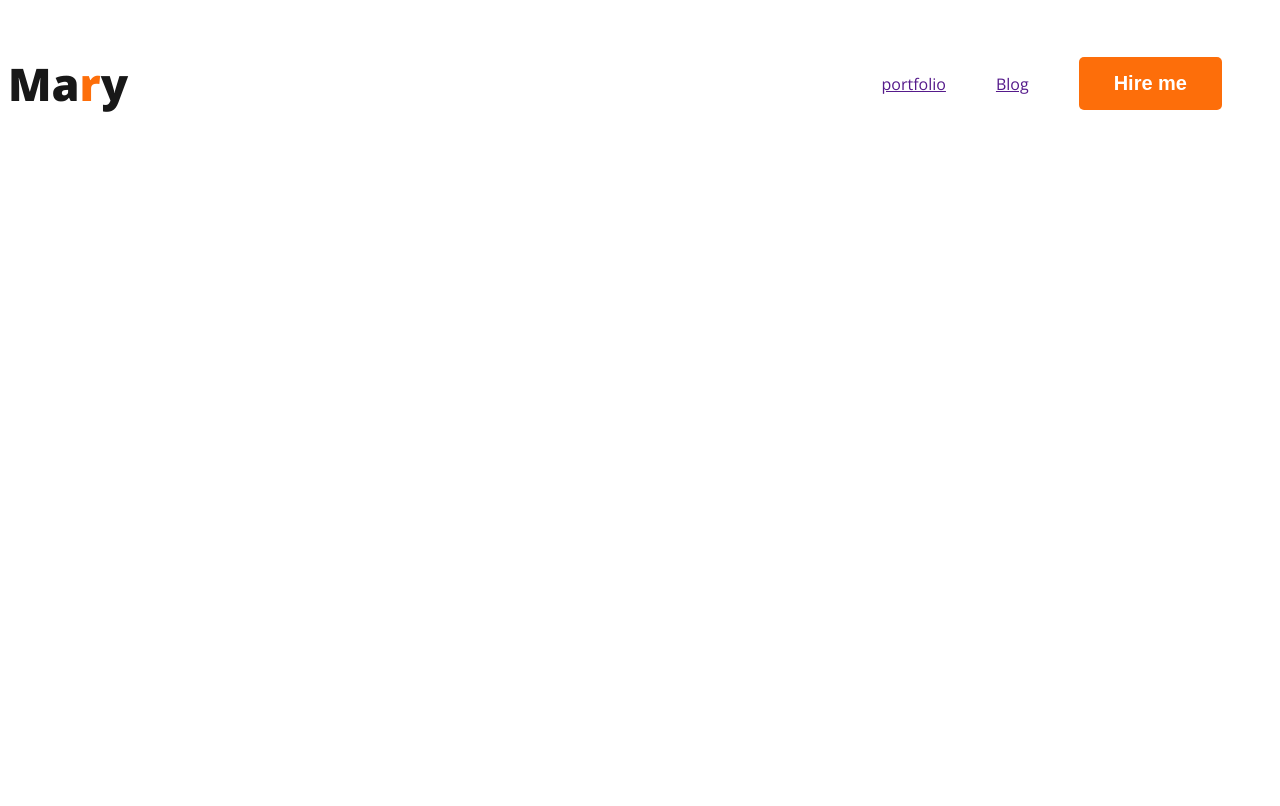
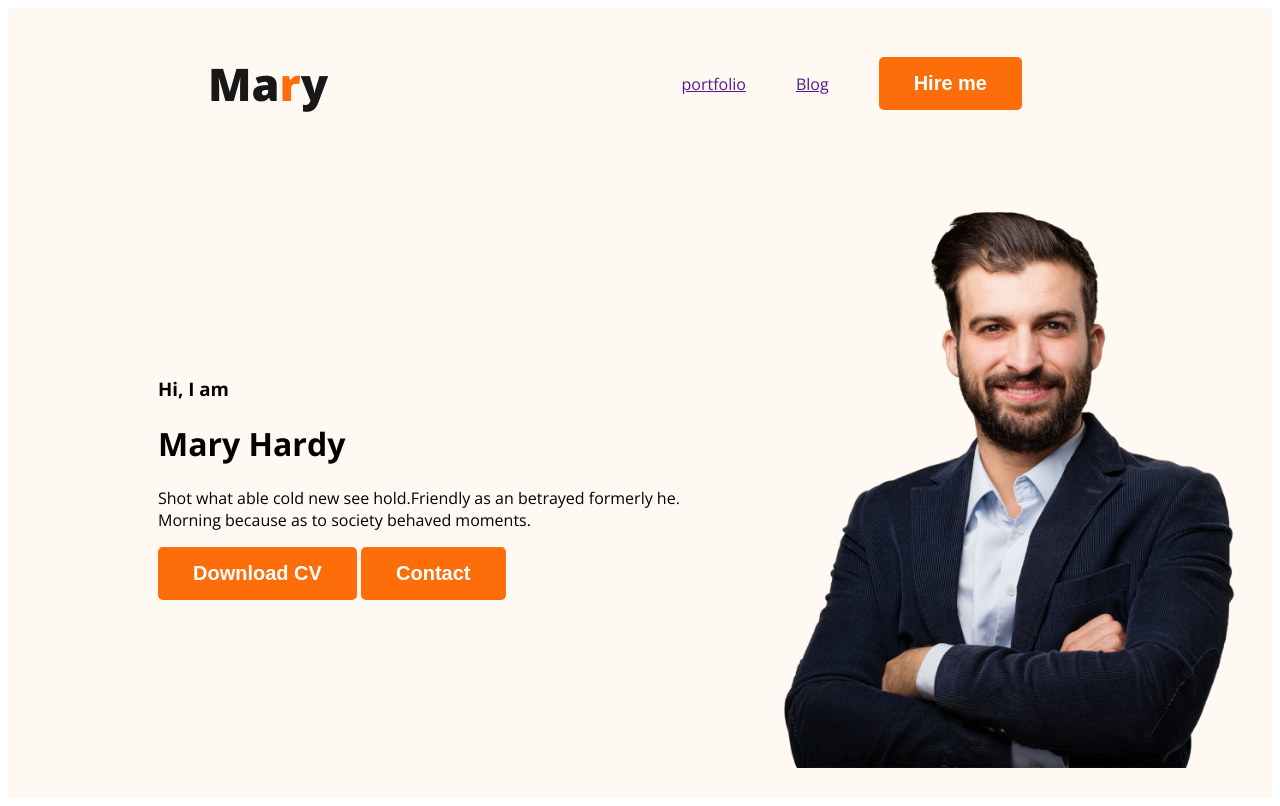
Before and after one commit to halimaislam1/webdeveloper-portfolio, a plain HTML site: page index.html in a window 1280 px wide. Drawn offline with nearby package versions, Linux system fonts and the light colour scheme.

Commit message:
added banner

```diff
--- a/index.html
+++ b/index.html
@@ -10,9 +10,7 @@
     <link rel="stylesheet" href="styles/portfolio.css">
 </head>
 <body>
-    <header>
-
-    </header>
+    <header class="header">
     <nav>
         <h3 class="nav-title">Ma<span class="text-primary">r</span>y</h3>
         <ul>
@@ -22,6 +20,17 @@
 
         </ul>
     </nav>
+    <div class="banner">
+    <div banner-content>
+       <h3 class="banner-greeting">Hi, I  am<h3>
+        <h1 class="banner-title">Mary Hardy</h1>
+        <p>Shot what able cold new see hold.Friendly as an betrayed formerly he. Morning because as to society behaved moments.</p>
+        <button class="btn-primary">Download CV</button>
+        <button class="btn-primary">Contact </button>
+    </div>
+    <img class="profile-pic"  src="images/hardy.png" alt="">
+    </div>
+    </header>
     <main>
 
     </main>
--- a/styles/portfolio.css
+++ b/styles/portfolio.css
@@ -22,6 +22,7 @@
     display: flex;
     justify-content: space-between;
     align-items: center;
+    margin:0px 200px;
     /* justify-content: space-around; */
 
 }
@@ -46,3 +47,20 @@
     text-decoration: none;
     color: #474747;
 }
+/* nav a{
+    text-decoration: none;
+    color: #474747;
+}
+*/
+/* header releted style */
+ .header {
+    background-color: #FFF8F3;
+ }
+ .banner{
+    padding:30px 30px 30px 150px;
+    display:flex;
+    align-items: center;
+ }
+ .banner .profile-pic{
+    width: 500px;
+ }
```
